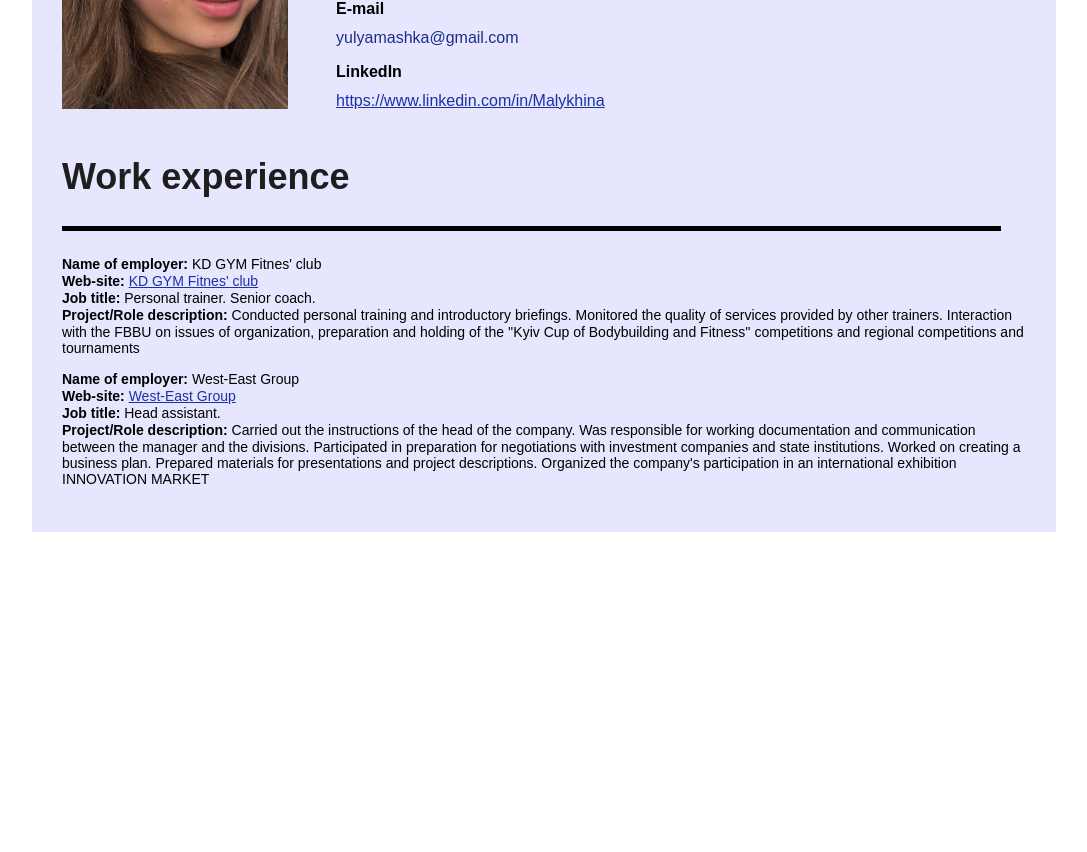
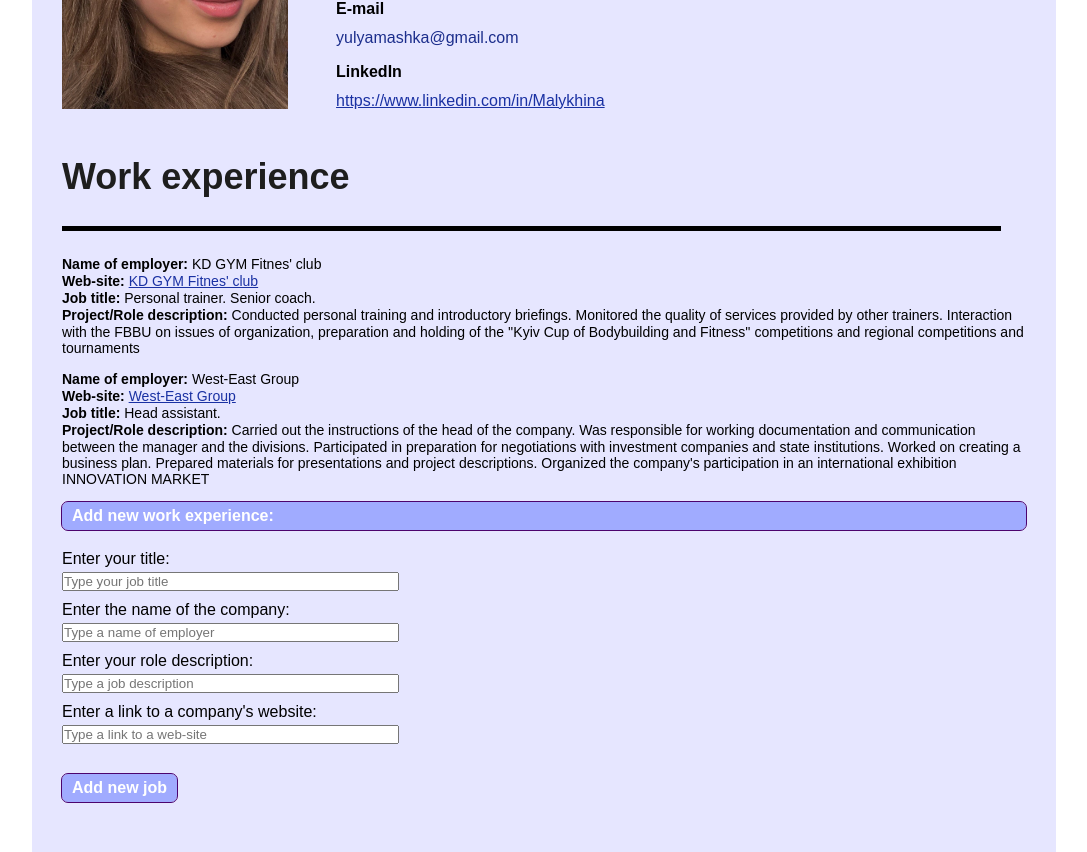
Before and after one commit to YuliiaIIIII/React_Frontend, a React (Create React App) app in the folder my-first-react-app/: page / in a window 1280 px wide. Shown: the part 240-1092 px from the top of the page, without its empty margins (96-1183 px from the left). Before the commit the page ends 800 px from the top, so only its background shows below. Built offline with nearby package versions, Linux system fonts and the light colour scheme.

Commit message:
Modified component WorkExpAddForm. Added input fields

```diff
--- a/my-first-react-app/src/App.css
+++ b/my-first-react-app/src/App.css
@@ -57,6 +57,13 @@
 .mb20{
   margin-bottom: var(--margin-size-bottom-small);
 }
+.mb10{
+  margin-bottom: 10px;
+}
+.labelBlock{
+  display:flex;
+  flex-direction: column;
+}
 p{
   font-size: var(--font-size-paragraph);
   color: var(--color-text-general);
@@ -106,7 +113,17 @@ img{
   justify-content: space-between;
 }
 .send{
+  cursor: pointer;
+}
+.sended{
+  font-size: var(--font-size-lang);
+}
+.work-exp{
+  padding: 30px;
+}
+.newExp{
   padding: 5px 10px;
+  margin-bottom: 20px;
   background-color:rgb(160, 171, 255);
   color: var(--color-background);
   border-radius: 6px;
@@ -114,13 +131,12 @@ img{
   border: none;
   font-size: medium;
   font-weight: 600;
-  cursor: pointer;
 }
-.sended{
-  font-size: var(--font-size-lang);
+.addButton{
+  margin-top: 20px;
 }
-.work-exp{
-  padding: 30px;
+.addButton:hover{
+  background-color:rgb(112, 123, 207);
 }
 .title{
   margin: var(--margin-size-top-small);
@@ -165,3 +181,9 @@ a:hover{
   font-size: var(--font-size-paragraph);
   line-height: 17px;
 }
+.formStyle{
+  max-width: 35%;
+}
+.preLine{
+  margin-top: 4px;
+}
--- a/my-first-react-app/src/components/Counter.js
+++ b/my-first-react-app/src/components/Counter.js
@@ -9,7 +9,7 @@ export function Counter() {
         <div>
           <button
           type="button"
-          className="send"
+          className="send newExp"
           onClick={() => setCount((count) => count + 1)}>
             Increase by 1
           </button>
@@ -17,7 +17,7 @@ export function Counter() {
         <div>
           <button
           type="button"
-          className="send"
+          className="send newExp"
           onClick={() => setCount((count) => count - 1)}>
             Reduce by 1
           </button>
--- a/my-first-react-app/src/components/Image.js
+++ b/my-first-react-app/src/components/Image.js
@@ -5,5 +5,3 @@ export function Image(props) {
     </div>
   );
 }
-
-  export default Image;
--- a/my-first-react-app/src/components/WorkExpAddForm.js
+++ b/my-first-react-app/src/components/WorkExpAddForm.js
@@ -0,0 +1,109 @@
+import { useState } from "react";
+
+const emptyForm = {
+  title: "",
+  name: "",
+  description: "",
+  link: ""
+}
+
+function WorkExpAddForm(){
+    const [inputData, setInputData] = useState(emptyForm);
+
+    const handleChange = (event) => {
+      const { name, value } = event.target;
+      setInputData((prevData) => ({
+        ...prevData,
+        [name]: value
+      }));
+    };
+
+    const handleSubmit = (event) => {
+      event.preventDefault();
+      setInputData(emptyForm);
+    };
+
+    return(
+    <div>
+      <div>
+        <p className="newExp">
+          Add new work experience:
+        </p>
+      </div>
+      <form className="formStyle" onSubmit={handleSubmit}>
+        <div className="mb10">
+          <label
+            className="labelBlock"
+            htmlFor="title">
+            Enter your title:
+            <input
+              type="text"
+              id="title"
+              className="preLine"
+              placeholder="Type your job title"
+              value={inputData.title}
+              onChange={handleChange}
+            />
+          </label>
+        </div>
+
+        <div className="mb10">
+          <label
+            className="labelBlock"
+            htmlFor="name">
+            Enter the name of the company:
+            <input
+              type="text"
+              id="name"
+              className="preLine"
+              placeholder="Type a name of employer"
+              value={inputData.name}
+              onChange={handleChange}
+            />
+          </label>
+        </div>
+
+        <div className="mb10">
+          <label
+            className="labelBlock"
+            htmlFor="description">
+            Enter your role description:
+            <input
+              type="text"
+              id="description"
+              className="preLine"
+              placeholder="Type a job description"
+              value={inputData.description}
+              onChange={handleChange}
+            />
+          </label>
+        </div>
+
+        <div className="mb10">
+          <label
+            className="labelBlock"
+            htmlFor="link">
+            Enter a link to a company's website:
+            <input
+              type="text"
+              id="link"
+              className="preLine"
+              placeholder="Type a link to a web-site"
+              value={inputData.link}
+              onChange={handleChange}
+            />
+          </label>
+        </div>
+        <div>
+          <button
+            type="submit"
+            className="addButton newExp send">
+              Add new job
+          </button>
+        </div>
+      </form>
+    </div>
+  )
+}
+
+export default WorkExpAddForm
--- a/my-first-react-app/src/components/WorkExpInfo.js
+++ b/my-first-react-app/src/components/WorkExpInfo.js
@@ -1,6 +1,6 @@
 import {useState} from "react";
 import WorkExp from "./WorkExp";
-
+import WorkExpAddForm from "./WorkExpAddForm";
 const listOfExperience = [
   {
     title: "Personal trainer. Senior coach.",
@@ -25,14 +25,17 @@ function WorkExpInfo() {
       </h2>
       {listOfExperience.map((item) => (
           <WorkExp
+            key={Math.random()}
             title={item.title}
             description={item.description}
             name={item.name}
             link={item.link}
           />
+
           )
         )
       }
+      <WorkExpAddForm />
     </div>
   );
 }
```
Lines whose indentation alone changed are shown as unchanged.
